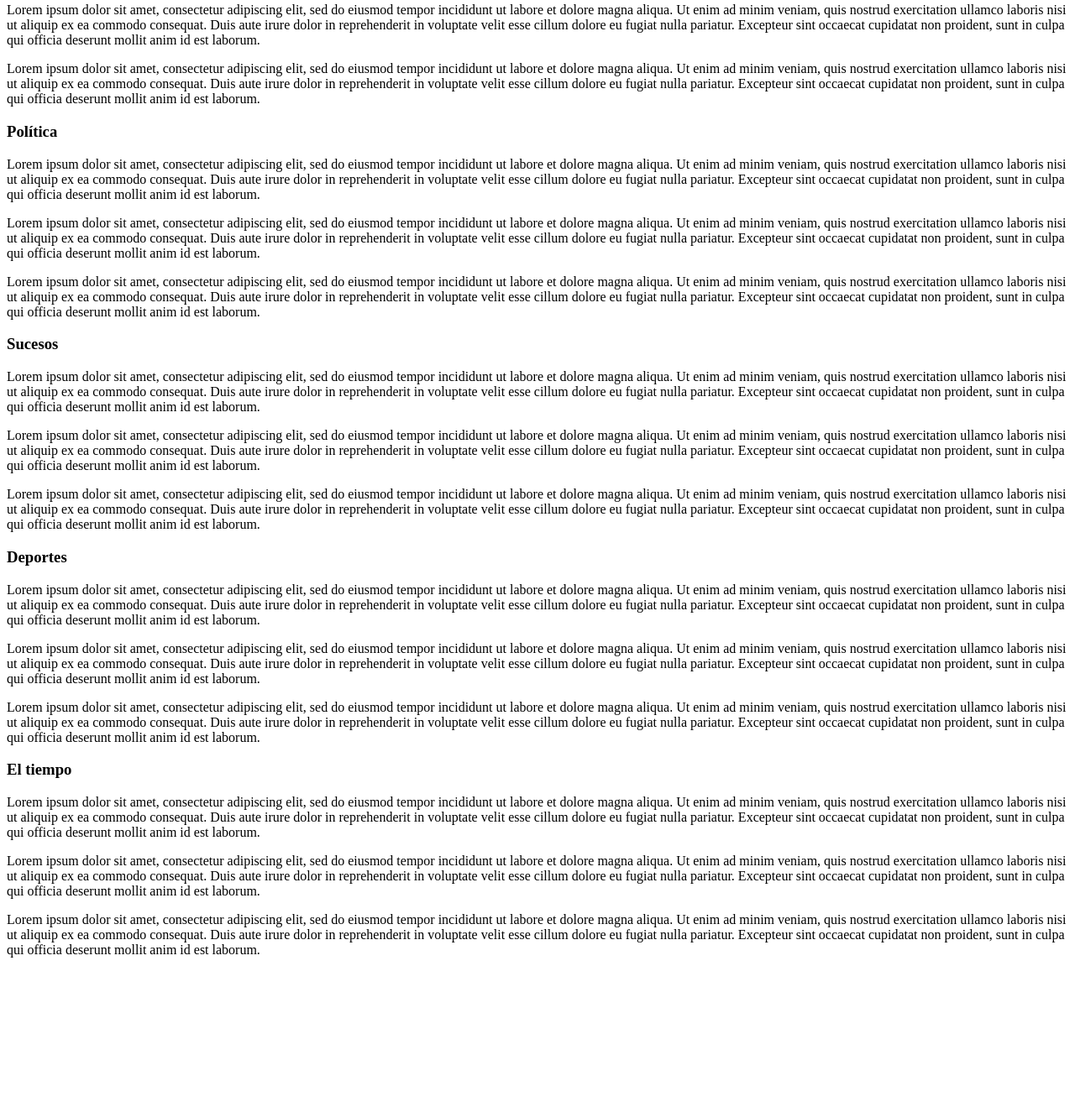
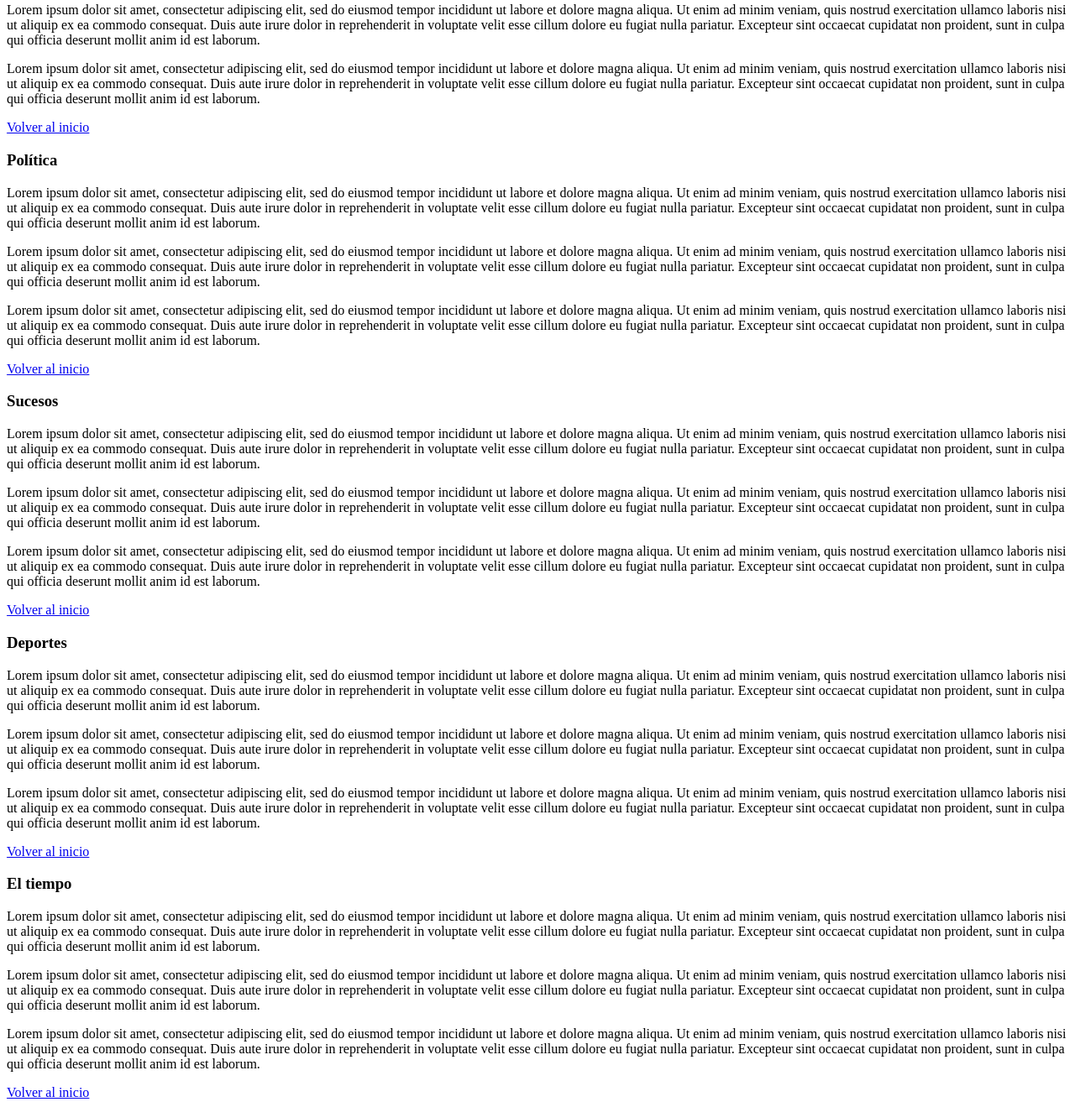
Before and after one commit to rosalia-1978/Enlaces-marcadores, a plain HTML site: page index.html in a window 1280 px wide. Shown: the part 271-1590 px from the top of the page at 84% size. Before the commit the page ends 1428 px from the top, so only its background shows below. Drawn offline with Linux system fonts and the light colour scheme.

Commit message:
Versión2 con vuelta al inicio

```diff
--- a/index.html
+++ b/index.html
@@ -6,7 +6,7 @@
     <title>Document</title>
 </head>
 <body>
-    <h1>El periódico de Alcázar</h1>
+    <h1 id="Inicio">El periódico de Alcázar</h1>
     <h2>La información de los que importa</h2>
     <a href="#Actualidad">Actualidad</a>
     <a href="#Política">Política</a>
@@ -18,27 +18,27 @@
     <p>Lorem ipsum dolor sit amet, consectetur adipiscing elit, sed do eiusmod tempor incididunt ut labore et dolore magna aliqua. Ut enim ad minim veniam, quis nostrud exercitation ullamco laboris nisi ut aliquip ex ea commodo consequat. Duis aute irure dolor in reprehenderit in voluptate velit esse cillum dolore eu fugiat nulla pariatur. Excepteur sint occaecat cupidatat non proident, sunt in culpa qui officia deserunt mollit anim id est laborum.</p>
     <p>Lorem ipsum dolor sit amet, consectetur adipiscing elit, sed do eiusmod tempor incididunt ut labore et dolore magna aliqua. Ut enim ad minim veniam, quis nostrud exercitation ullamco laboris nisi ut aliquip ex ea commodo consequat. Duis aute irure dolor in reprehenderit in voluptate velit esse cillum dolore eu fugiat nulla pariatur. Excepteur sint occaecat cupidatat non proident, sunt in culpa qui officia deserunt mollit anim id est laborum.</p>
     <p>Lorem ipsum dolor sit amet, consectetur adipiscing elit, sed do eiusmod tempor incididunt ut labore et dolore magna aliqua. Ut enim ad minim veniam, quis nostrud exercitation ullamco laboris nisi ut aliquip ex ea commodo consequat. Duis aute irure dolor in reprehenderit in voluptate velit esse cillum dolore eu fugiat nulla pariatur. Excepteur sint occaecat cupidatat non proident, sunt in culpa qui officia deserunt mollit anim id est laborum.</p>
-
+<a href="#Inicio">Volver al inicio</a>
 <h3 id="Política">Política</h3>
     <p>Lorem ipsum dolor sit amet, consectetur adipiscing elit, sed do eiusmod tempor incididunt ut labore et dolore magna aliqua. Ut enim ad minim veniam, quis nostrud exercitation ullamco laboris nisi ut aliquip ex ea commodo consequat. Duis aute irure dolor in reprehenderit in voluptate velit esse cillum dolore eu fugiat nulla pariatur. Excepteur sint occaecat cupidatat non proident, sunt in culpa qui officia deserunt mollit anim id est laborum.</p>
     <p>Lorem ipsum dolor sit amet, consectetur adipiscing elit, sed do eiusmod tempor incididunt ut labore et dolore magna aliqua. Ut enim ad minim veniam, quis nostrud exercitation ullamco laboris nisi ut aliquip ex ea commodo consequat. Duis aute irure dolor in reprehenderit in voluptate velit esse cillum dolore eu fugiat nulla pariatur. Excepteur sint occaecat cupidatat non proident, sunt in culpa qui officia deserunt mollit anim id est laborum.</p>
     <p>Lorem ipsum dolor sit amet, consectetur adipiscing elit, sed do eiusmod tempor incididunt ut labore et dolore magna aliqua. Ut enim ad minim veniam, quis nostrud exercitation ullamco laboris nisi ut aliquip ex ea commodo consequat. Duis aute irure dolor in reprehenderit in voluptate velit esse cillum dolore eu fugiat nulla pariatur. Excepteur sint occaecat cupidatat non proident, sunt in culpa qui officia deserunt mollit anim id est laborum.</p>
-
+<a href="#Inicio">Volver al inicio</a>
 <h3 id="Sucesos">Sucesos</h3>
     <p>Lorem ipsum dolor sit amet, consectetur adipiscing elit, sed do eiusmod tempor incididunt ut labore et dolore magna aliqua. Ut enim ad minim veniam, quis nostrud exercitation ullamco laboris nisi ut aliquip ex ea commodo consequat. Duis aute irure dolor in reprehenderit in voluptate velit esse cillum dolore eu fugiat nulla pariatur. Excepteur sint occaecat cupidatat non proident, sunt in culpa qui officia deserunt mollit anim id est laborum.</p>
     <p>Lorem ipsum dolor sit amet, consectetur adipiscing elit, sed do eiusmod tempor incididunt ut labore et dolore magna aliqua. Ut enim ad minim veniam, quis nostrud exercitation ullamco laboris nisi ut aliquip ex ea commodo consequat. Duis aute irure dolor in reprehenderit in voluptate velit esse cillum dolore eu fugiat nulla pariatur. Excepteur sint occaecat cupidatat non proident, sunt in culpa qui officia deserunt mollit anim id est laborum.</p>
     <p>Lorem ipsum dolor sit amet, consectetur adipiscing elit, sed do eiusmod tempor incididunt ut labore et dolore magna aliqua. Ut enim ad minim veniam, quis nostrud exercitation ullamco laboris nisi ut aliquip ex ea commodo consequat. Duis aute irure dolor in reprehenderit in voluptate velit esse cillum dolore eu fugiat nulla pariatur. Excepteur sint occaecat cupidatat non proident, sunt in culpa qui officia deserunt mollit anim id est laborum.</p>
-
+<a href="#Inicio">Volver al inicio</a>
 <h3 id="Deportes">Deportes</h3>
     <p>Lorem ipsum dolor sit amet, consectetur adipiscing elit, sed do eiusmod tempor incididunt ut labore et dolore magna aliqua. Ut enim ad minim veniam, quis nostrud exercitation ullamco laboris nisi ut aliquip ex ea commodo consequat. Duis aute irure dolor in reprehenderit in voluptate velit esse cillum dolore eu fugiat nulla pariatur. Excepteur sint occaecat cupidatat non proident, sunt in culpa qui officia deserunt mollit anim id est laborum.</p>
     <p>Lorem ipsum dolor sit amet, consectetur adipiscing elit, sed do eiusmod tempor incididunt ut labore et dolore magna aliqua. Ut enim ad minim veniam, quis nostrud exercitation ullamco laboris nisi ut aliquip ex ea commodo consequat. Duis aute irure dolor in reprehenderit in voluptate velit esse cillum dolore eu fugiat nulla pariatur. Excepteur sint occaecat cupidatat non proident, sunt in culpa qui officia deserunt mollit anim id est laborum.</p>
     <p>Lorem ipsum dolor sit amet, consectetur adipiscing elit, sed do eiusmod tempor incididunt ut labore et dolore magna aliqua. Ut enim ad minim veniam, quis nostrud exercitation ullamco laboris nisi ut aliquip ex ea commodo consequat. Duis aute irure dolor in reprehenderit in voluptate velit esse cillum dolore eu fugiat nulla pariatur. Excepteur sint occaecat cupidatat non proident, sunt in culpa qui officia deserunt mollit anim id est laborum.</p>
-
+<a href="#Inicio">Volver al inicio</a>
 <h3 id="El tiempo">El tiempo</h3>
     <p>Lorem ipsum dolor sit amet, consectetur adipiscing elit, sed do eiusmod tempor incididunt ut labore et dolore magna aliqua. Ut enim ad minim veniam, quis nostrud exercitation ullamco laboris nisi ut aliquip ex ea commodo consequat. Duis aute irure dolor in reprehenderit in voluptate velit esse cillum dolore eu fugiat nulla pariatur. Excepteur sint occaecat cupidatat non proident, sunt in culpa qui officia deserunt mollit anim id est laborum.</p>
     <p>Lorem ipsum dolor sit amet, consectetur adipiscing elit, sed do eiusmod tempor incididunt ut labore et dolore magna aliqua. Ut enim ad minim veniam, quis nostrud exercitation ullamco laboris nisi ut aliquip ex ea commodo consequat. Duis aute irure dolor in reprehenderit in voluptate velit esse cillum dolore eu fugiat nulla pariatur. Excepteur sint occaecat cupidatat non proident, sunt in culpa qui officia deserunt mollit anim id est laborum.</p>
     <p>Lorem ipsum dolor sit amet, consectetur adipiscing elit, sed do eiusmod tempor incididunt ut labore et dolore magna aliqua. Ut enim ad minim veniam, quis nostrud exercitation ullamco laboris nisi ut aliquip ex ea commodo consequat. Duis aute irure dolor in reprehenderit in voluptate velit esse cillum dolore eu fugiat nulla pariatur. Excepteur sint occaecat cupidatat non proident, sunt in culpa qui officia deserunt mollit anim id est laborum.</p>
-
+<a href="#Inicio">Volver al inicio</a>
 
 
 
```
